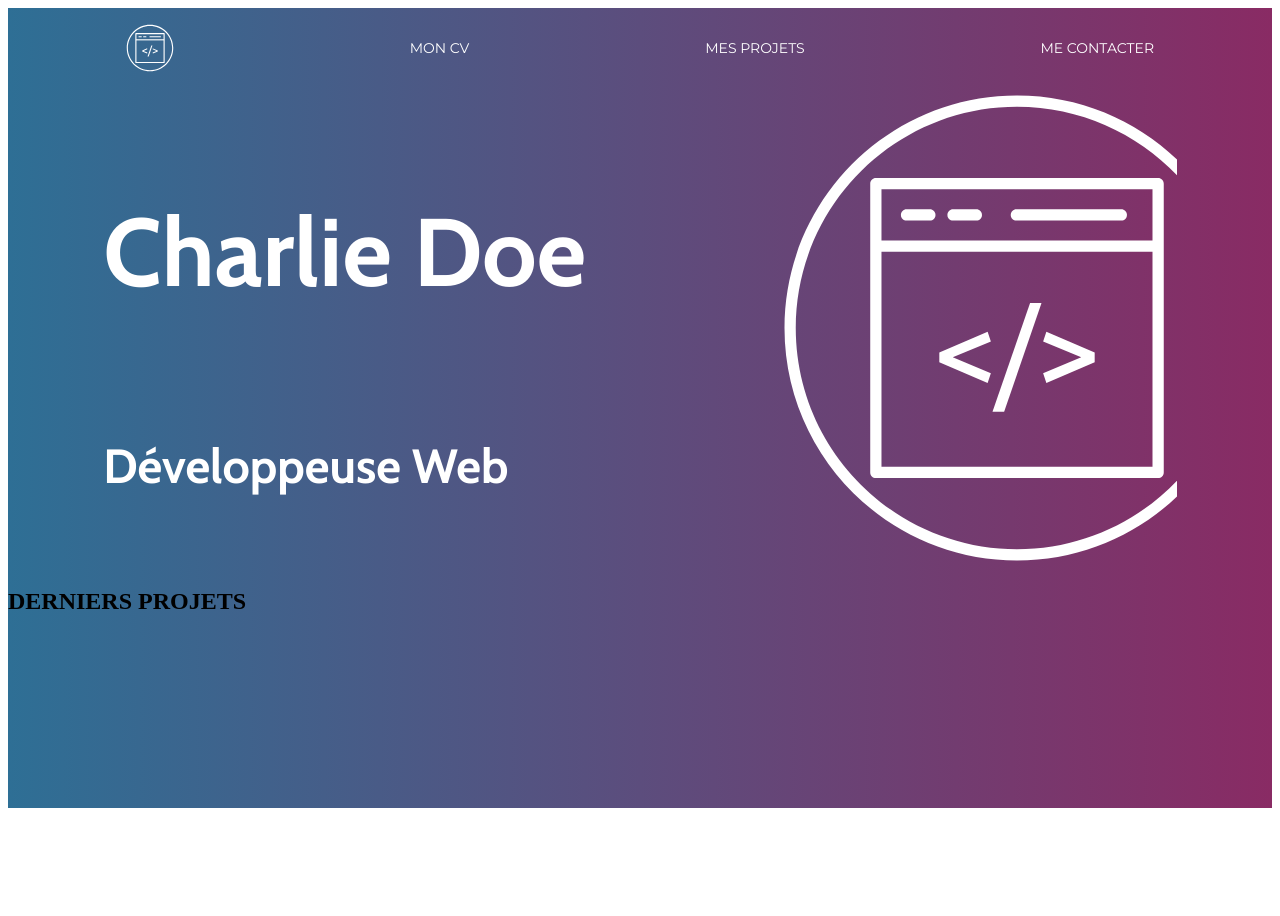
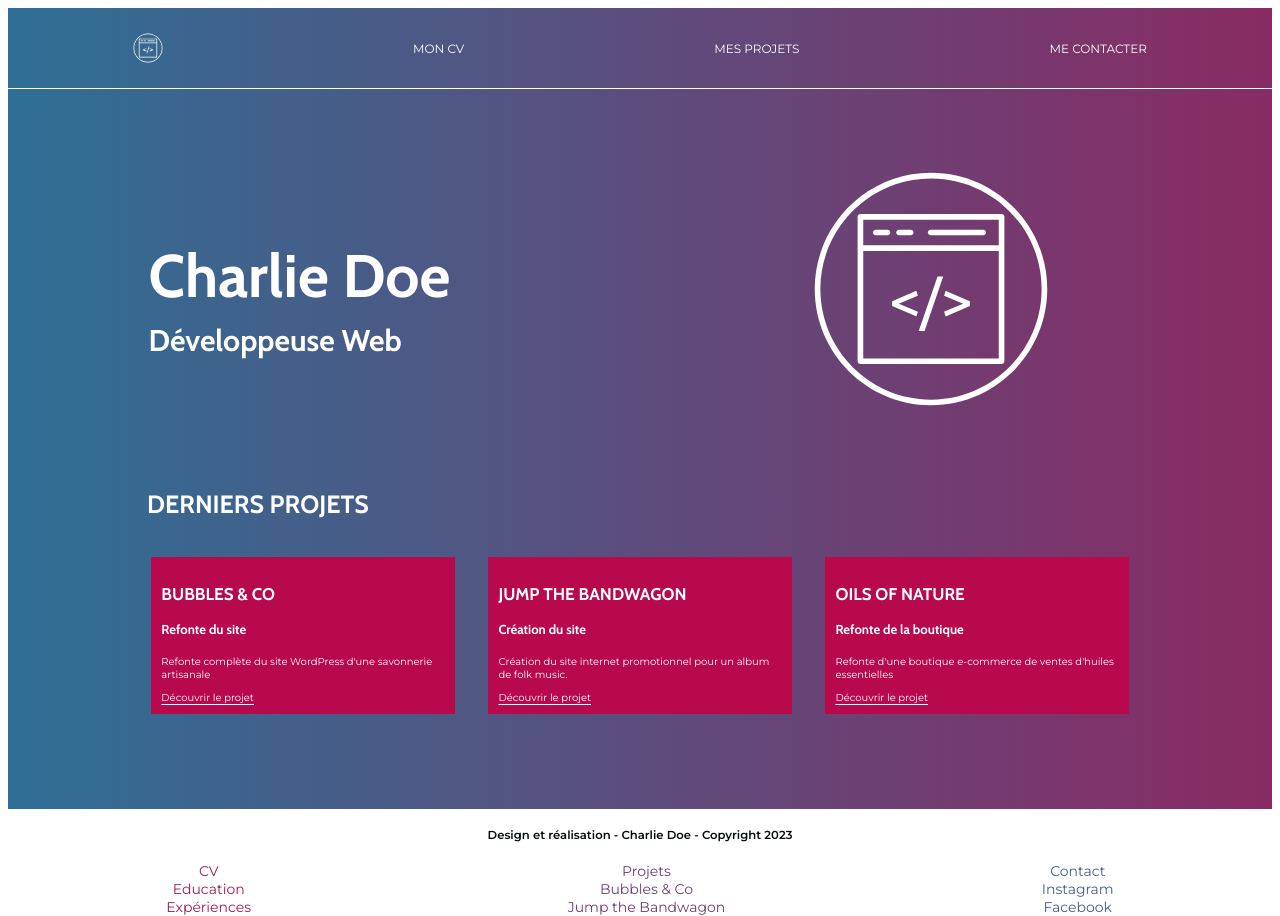
Before and after one commit to AntoineC35/bre01-ran-j16, a plain HTML site: page index.html in a window 1280 px wide. Drawn offline with nearby package versions, Linux system fonts and the light colour scheme.

Commit message:
Break dej - Etape 5

```diff
--- a/assets/css/style.css
+++ b/assets/css/style.css
@@ -1,3 +1,7 @@
+html {
+    font-size: 10px;
+}
+
 header {
     font-family: 'Montserrat', sans-serif;
     font-size: 14px;
@@ -8,10 +12,17 @@ header {
     background: linear-gradient(to right, #2E6F95, #455E89, #5C4D7D, #723C70, #892B64);
     color: white;
     align-items: center;
+    border-bottom : 1px solid white;
 }
 
-header:a {
+header a {
     font-size: 1.2rem;
+    text-decoration: none;
+    color: white;
+}
+
+header a:hover {
+    font-size: 1.5rem;
 }
 
 main {
@@ -34,15 +45,12 @@ footer {
     background-size: cover;
 }
 
-.link {
-}
-
 .block1 {
     color: white;
     font-family: 'Cabin';
     display: flex;
     justify-content: space-around;
-    height: 60vh;
+    height: 50vh;
 }
 
 .blockName {
@@ -53,20 +61,118 @@ footer {
 }
 
 .bigIcon {
-    height : 60vh;
+    height : 50vh;
     width: 50vh;
     background-image: url("../img/webdev.svg");
-    background-size: cover;
+    background-size: 60%;
+    background-repeat: no-repeat;
+    background-position: center;
 }
 
 .name {
     font-family: 'Cabin', sans-serif;
     font-size: 6rem;
     font-weight: 700;
+    margin-bottom: 5px;
 }
 
 .subtext {
     font-family: "Cabin";
     font-size : 3rem;
     font-weight: 700;
+    margin-top: 5px;
 }
+
+h2 {
+    color: white ;
+    font-family: 'Cabin';
+    font-size: 2.5rem;
+    font-weight: 700;
+    margin-left: 11%;
+    margin-top: 0%;
+    margin-bottom: 3%;
+}
+.projetBox {
+    color: white;
+    display: flex;
+    justify-content: space-around;
+    margin-left: 10%;
+    margin-right: 10%;
+}
+.projet {
+    width: 28%;
+    background-color: #b7094c;
+    padding: 1%;
+
+}
+
+.projet h3 {
+    font-family: "Cabin";
+    font-size: 1.7rem;
+    font-weight: bold;
+}
+
+.projet h4 {
+    font-family: "Cabin";
+    font-size: 1.3rem;
+}
+.projet p {
+    font-family: "Montserrat";
+}
+
+.projet a {
+    font-family: "Montserrat";
+    text-decoration: underline;
+    text-underline-offset: 0.25rem;
+}
+
+footer {
+    font-size: 14px;
+}
+
+h5 {
+    text-align: center;
+    font-family: "Montserrat";
+    color: #060b0e;
+}
+
+.footFlex {
+    display: flex;
+    justify-content: space-around;
+    align-content: center;
+}
+
+.col {
+    font-family: "Montserrat";
+    display: flex;
+    flex-direction: column;
+    text-align: center;
+}
+
+#gauche {
+    color: #a01a58;
+}
+
+#milieu {
+    color: #723c70;
+}
+
+#droite {
+    color: #455e89;
+}
+
+.grid {
+    display: flex;
+    justify-content: space-between;
+    height: 90vh;
+}
+
+.col-1 {
+    width: 15%;
+    height: 100%;
+}
+
+.col-2 {
+    width 80%;
+    height: 100%;
+}
--- a/index.html
+++ b/index.html
@@ -11,10 +11,10 @@
 </head>
 <body>
 <header>
-    <section class="icone"></section>
-    <section class="link"><a src="google.fr">MON CV</a></section>
-    <section class="link"><a src="google.fr">MES PROJETS</a></section>
-    <section class="link"><a src="google.fr">ME CONTACTER</a></section>
+    <div class="icone"></div>
+    <a href="CV.html">MON CV</a>
+    <a href="google.fr">MES PROJETS</a>
+    <a href="google.fr">ME CONTACTER</a>
 </header>
 <main>
     <section class="block1">
@@ -25,9 +25,47 @@
         <div class="bigIcon"></div>
     </section>
     <h2>DERNIERS PROJETS</h2>
-    <section class="projets"></section>
+    <section class="projetBox">
+        <div class="projet">
+            <h3>BUBBLES & CO</h3>
+            <h4>Refonte du site</h4>
+            <p>Refonte complète du site WordPress d'une savonnerie artisanale</p>
+            <a>Découvrir le projet</a>
+        </div>
+                <div class="projet">
+            <h3>JUMP THE BANDWAGON</h3>
+            <h4>Création du site</h4>
+            <p>Création du site internet promotionnel pour un album de folk music.</p>
+            <a>Découvrir le projet</a>
+        </div>
+                <div class="projet">
+            <h3>OILS OF NATURE</h3>
+            <h4>Refonte de la boutique</h4>
+            <p>Refonte d'une boutique e-commerce de ventes d'huiles essentielles</p>
+            <a>Découvrir le projet</a>
+        </div>
+    </section>
 </main>
-<footer></footer>
+<footer>
+    <h5>Design et réalisation - Charlie Doe - Copyright 2023</h5>
+    <section class="footFlex">
+        <div class="col" id="gauche">
+            <a src="CV.html">CV</a>
+            <a>Education</a>
+            <a>Expériences</a>
+        </div>
+        <div class="col" id="milieu">
+            <a>Projets</a>
+            <a>Bubbles & Co</a>
+            <a>Jump the Bandwagon</a>
+        </div>
+        <div class="col"id="droite">
+            <a>Contact</a>
+            <a>Instagram</a>
+            <a>Facebook</a>
+        </div>
+    </section>
+</footer>
 </body>
 
 </html>
```
Also changed, not shown: CV.html (added, +43 -0 lines).
